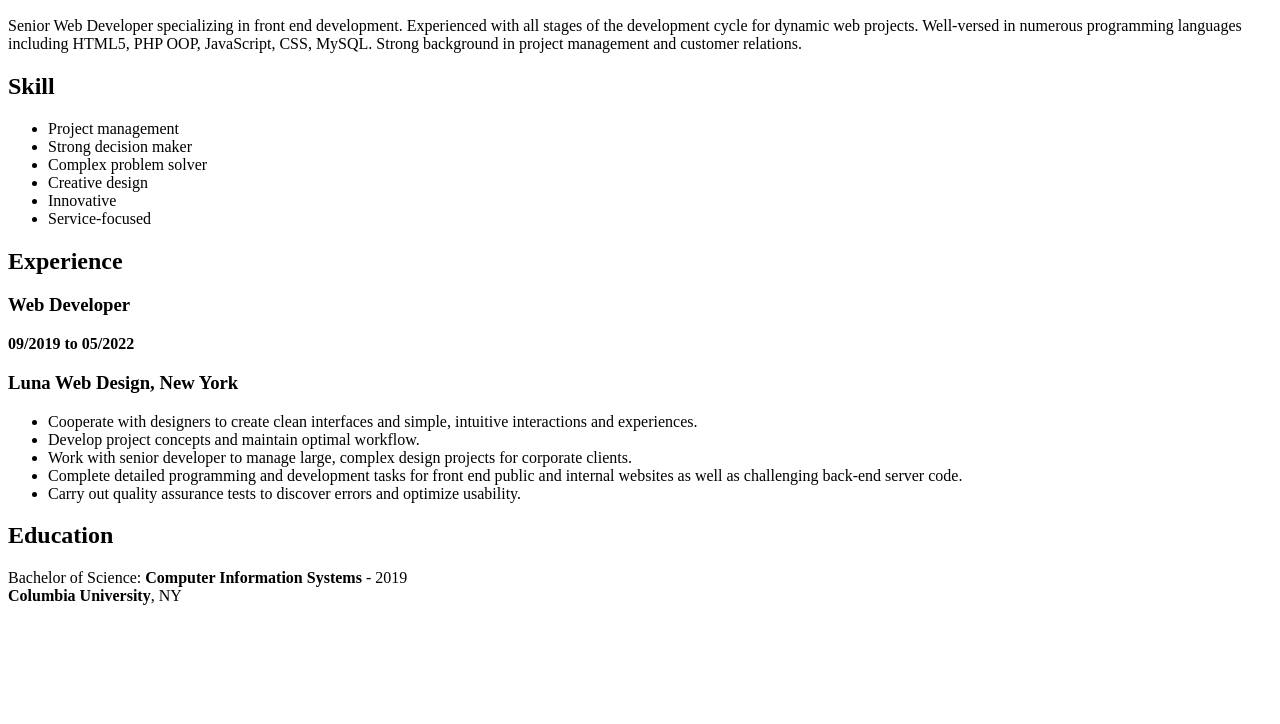
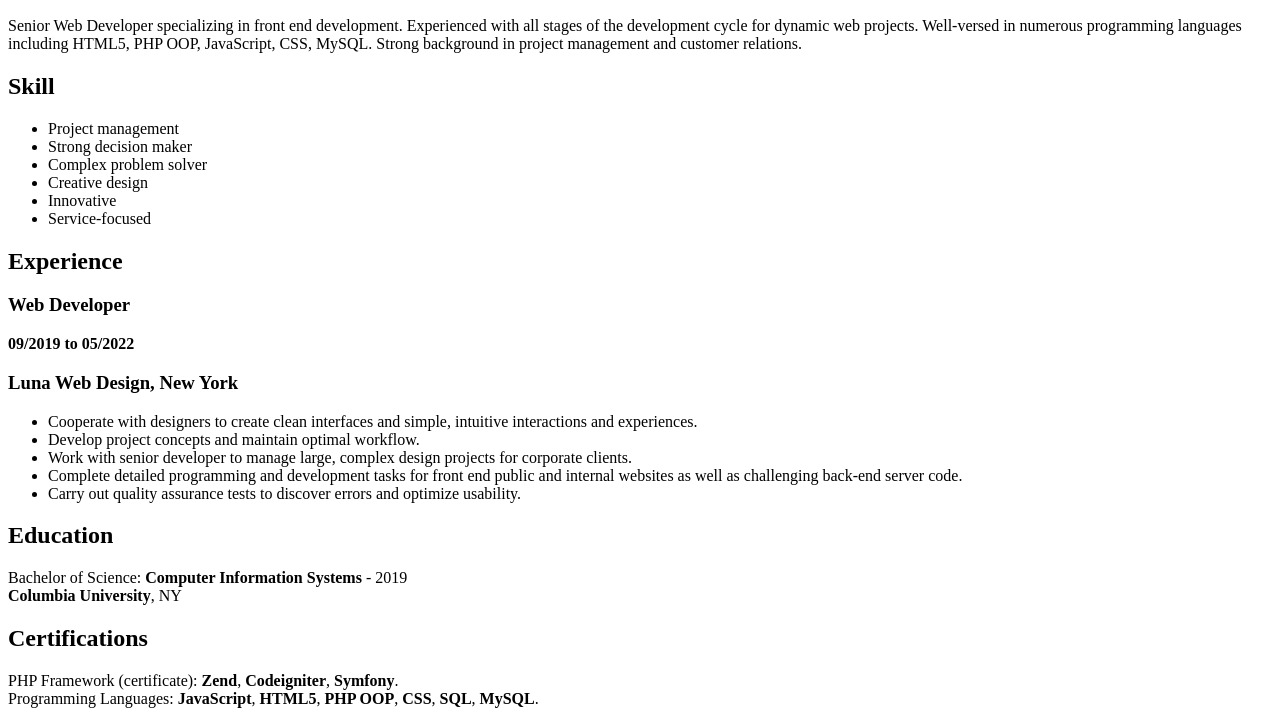
Before and after one commit to Yahya-yasser/Git-flow-, a plain HTML site: page index.html in a window 1280 px wide. Shown: the part 110-834 px from the top of the page. Before the commit the page ends 800 px from the top, so only its background shows below. Drawn offline with Linux system fonts and the light colour scheme.

Commit message:
CV Certifications

```diff
--- a/index.html
+++ b/index.html
@@ -37,6 +37,11 @@
         Bachelor of Science: <strong>Computer Information Systems</strong> - 2019<br>
         <strong>Columbia University</strong>, NY
     </p>
+    <h2>Certifications</h2>
+    <p>
+        PHP Framework (certificate): <strong>Zend</strong>, <strong>Codeigniter</strong>, <strong>Symfony</strong>.<br>
+        Programming Languages: <strong>JavaScript</strong>, <strong>HTML5</strong>, <strong>PHP OOP</strong>, <strong>CSS</strong>, <strong>SQL</strong>, <strong>MySQL</strong>.
+    </p>
   </div>
 </body>
 </html>
```
